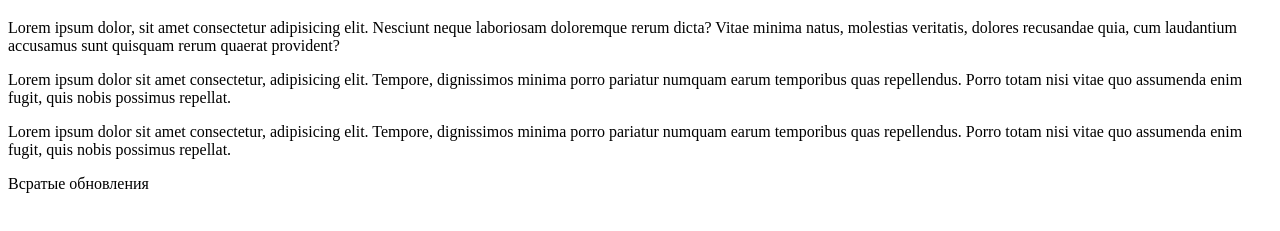
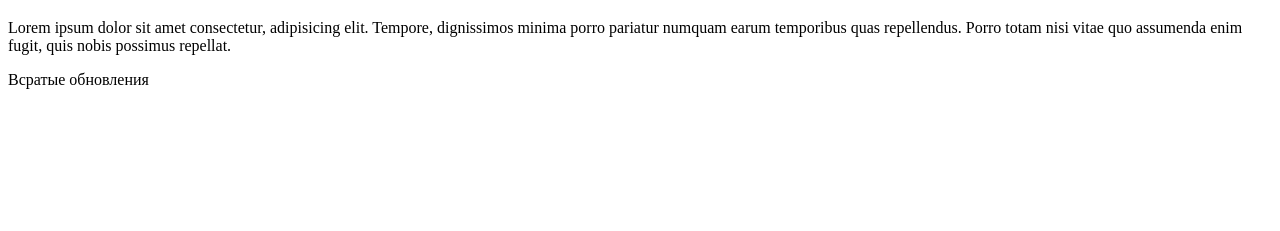
Before and after one commit to AstVenFel/lesson_css, a plain HTML site: page index.html in a window 1280 px wide. Shown: the part 61-292 px from the top of the page. Drawn offline with Linux system fonts and the light colour scheme.

Commit message:
удаление не нужного

```diff
--- a/index.html
+++ b/index.html
@@ -15,21 +15,9 @@
     <header class="header">
       <div class="container">
         <h1 class="header__title">CSS</h1>
-        <p>
-          Lorem ipsum dolor, sit amet consectetur adipisicing elit. Nesciunt
-          neque laboriosam doloremque rerum dicta? Vitae minima natus, molestias
-          veritatis, dolores recusandae quia, cum laudantium accusamus sunt
-          quisquam rerum quaerat provident?
-        </p>
       </div>
     </header>
     <main>
-      <p>
-        Lorem ipsum dolor sit amet consectetur, adipisicing elit. Tempore,
-        dignissimos minima porro pariatur numquam earum temporibus quas
-        repellendus. Porro totam nisi vitae quo assumenda enim fugit, quis nobis
-        possimus repellat.
-      </p>
       <p>
         Lorem ipsum dolor sit amet consectetur, adipisicing elit. Tempore,
         dignissimos minima porro pariatur numquam earum temporibus quas
```
